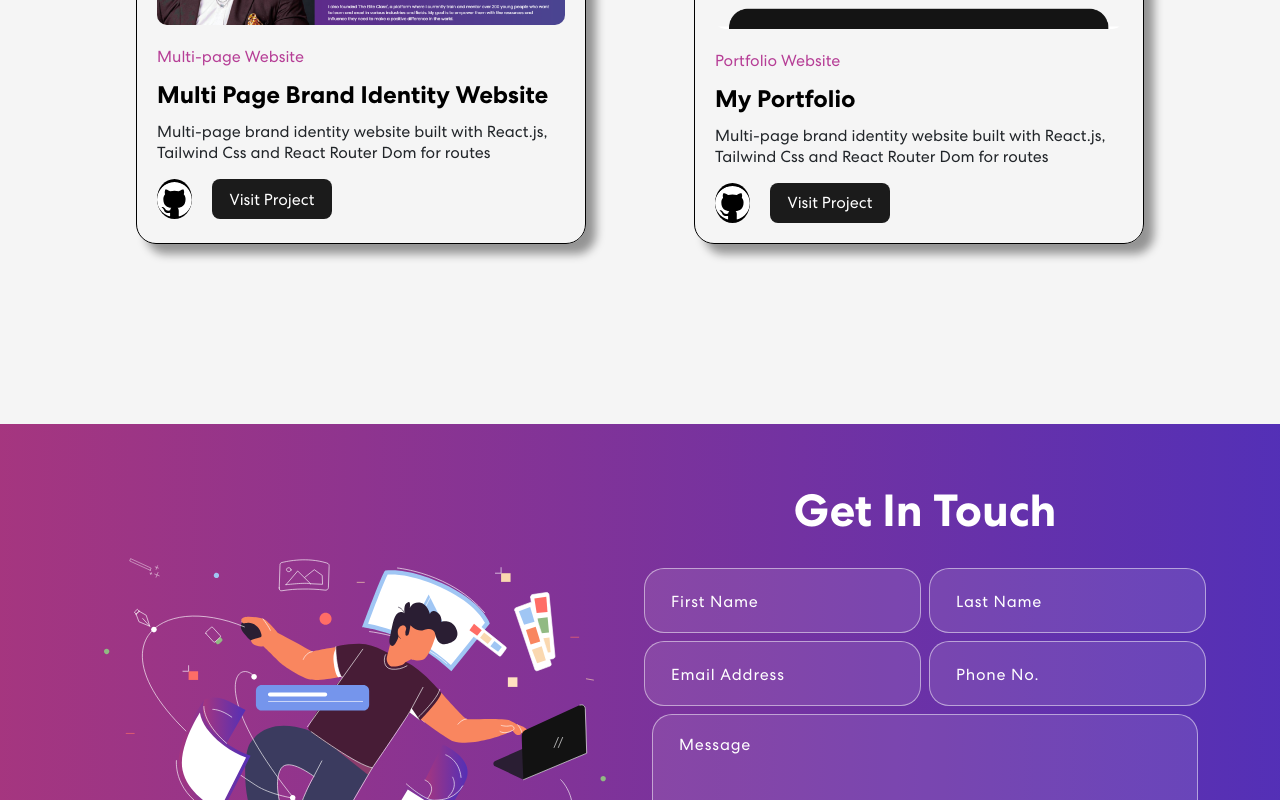
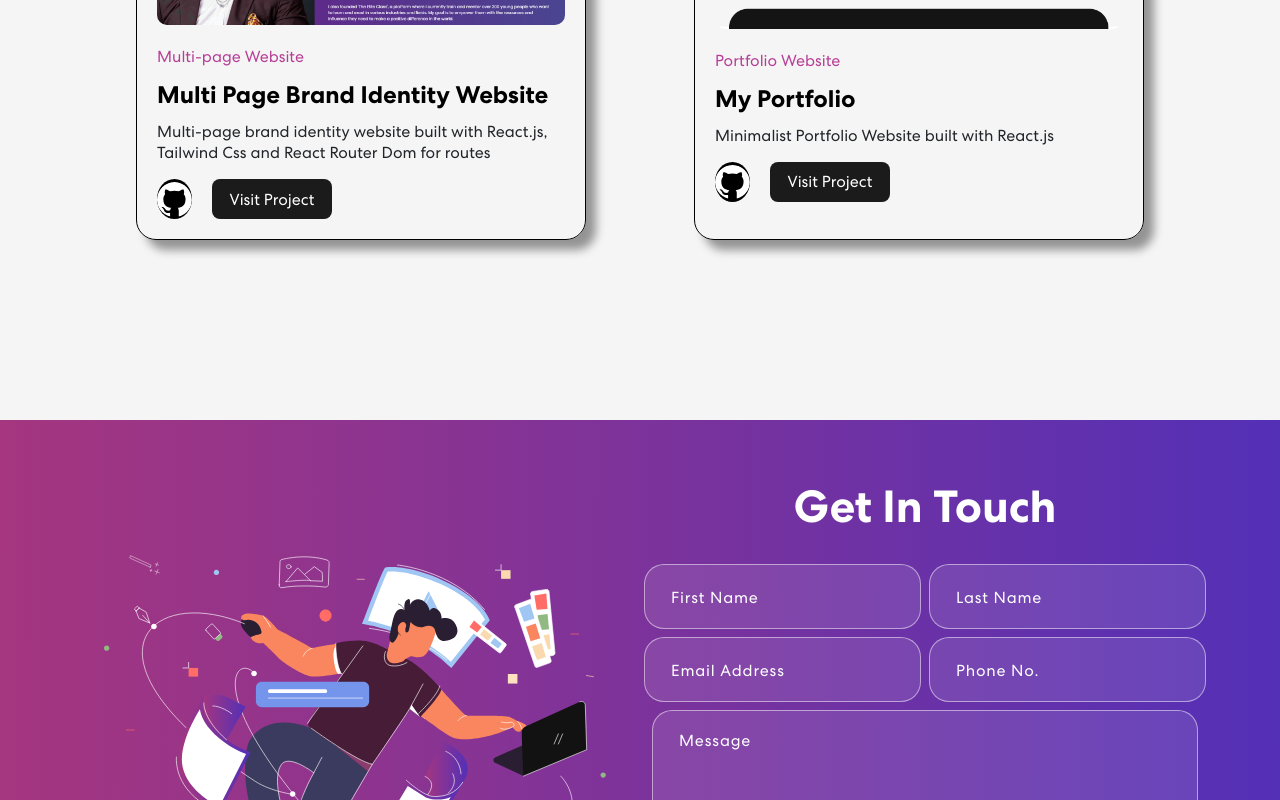
Before and after one commit to JentleJoe/my_portfolio, a React (Create React App) app: page / in a window 1280 px wide. Shown: the part 2560-3360 px from the top of the page. Built offline with nearby package versions, Linux system fonts and the light colour scheme.

Commit message:
updated cards

```diff
--- a/src/components/Cards.js
+++ b/src/components/Cards.js
@@ -3,7 +3,7 @@ import littlelemon from '../assets/img/little-lemon.png'
 import { Github } from 'react-bootstrap-icons'
 import github from '../assets/img//github-mark-white.svg'
 
-const Cards = ({image, type, title, url, githubLink, text}) => {
+const Cards = ({image, type, title, url, githubLink, text, target}) => {
   return (
     <div className='card-bx'>
         <div className='card-imgbx'>
@@ -19,7 +19,7 @@ const Cards = ({image, type, title, url, githubLink, text}) => {
               <a href={githubLink}target='_blank' className='proj-github'>
                 <img src={github} alt='github' className='proj-github-image' />
               </a>
-              <a href={url} target='_blank' className='proj-link'>
+              <a href={url} target={target} className='proj-link'>
                 <div>Visit Project</div>
               </a>
           </div>
--- a/src/components/Projects.js
+++ b/src/components/Projects.js
@@ -18,6 +18,7 @@ export default function Projects(){
             title: "JoeBank Business Landing Page",
             url: 'https://joebank.vercel.app',
             githubLink: 'https://github.com/JentleJoe/modern_landing_page',
+            target: '_blank',
             text: `A modern business landing page built with React.js and Tailwind Css`
         },
         {
@@ -26,6 +27,7 @@ export default function Projects(){
             title: "Little Lemon Restaurant",
             url: 'https://littlelemonfoods.vercel.app',
             githubLink: 'https://github.com/JentleJoe/little_lemon',
+            target: '_blank',
             text: `Restaurant landing page with table reservation section
             connected to a live API to fetch available times. Built with React.js`
         },
@@ -35,6 +37,7 @@ export default function Projects(){
             title: "Multi Page Brand Identity Website",
             url: 'https://vwakpor.vercel.app',
             githubLink: 'https://github.com/jentlejoe',
+            target: '_blank',
             text: `Multi-page brand identity website built with React.js, Tailwind Css
             and React Router Dom for routes `
         },
@@ -44,8 +47,8 @@ export default function Projects(){
             title: "My Portfolio",
             url: '',
             githubLink: 'https://github.com/jentlejoe',
-            text: `Multi-page brand identity website built with React.js, Tailwind Css
-            and React Router Dom for routes `
+            target: '',
+            text: `Minimalist Portfolio Website built with React.js `
         }
     ]
 
@@ -61,7 +64,7 @@ export default function Projects(){
                                 projectDetails.map((project, index) => {
                                     return(
                                         <Cards key={index} image={project.image} type={project.type} title={project.title}
-                                        url={project.url} githubLink={project.githubLink} text={project.text} />
+                                        url={project.url} githubLink={project.githubLink} text={project.text} target={project.target} />
                                     )
                                 })
                             }
```
